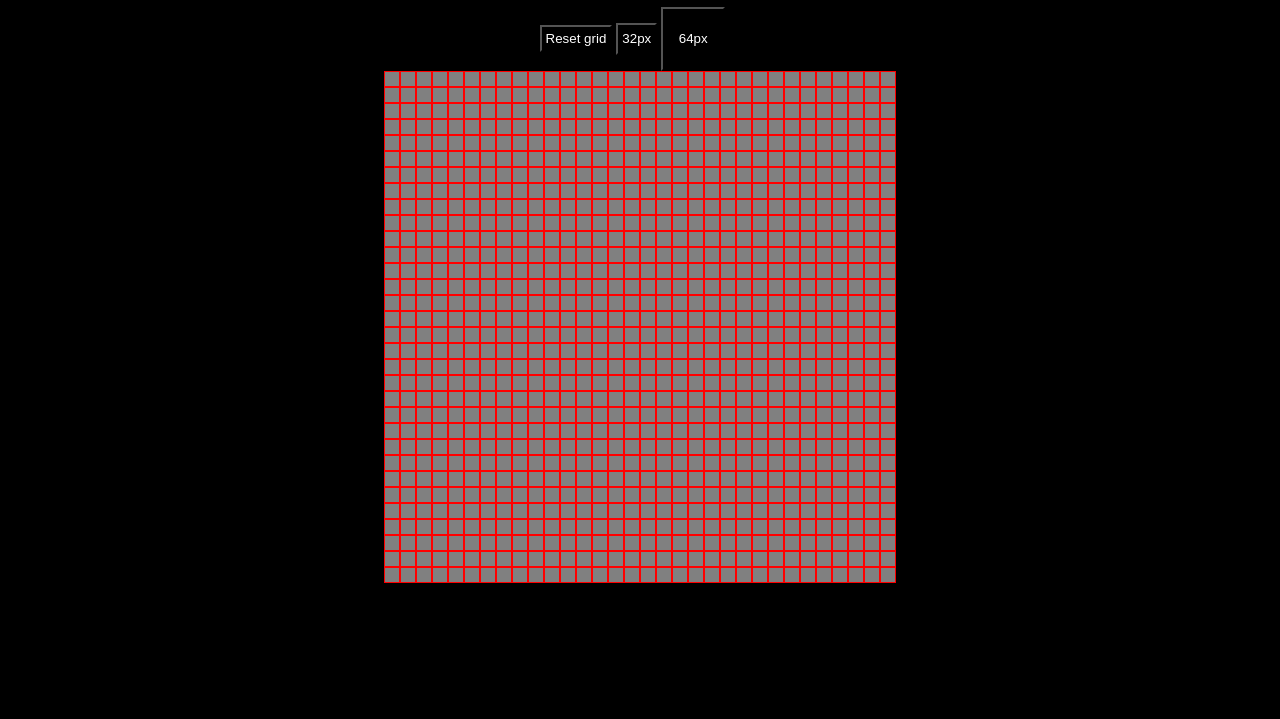
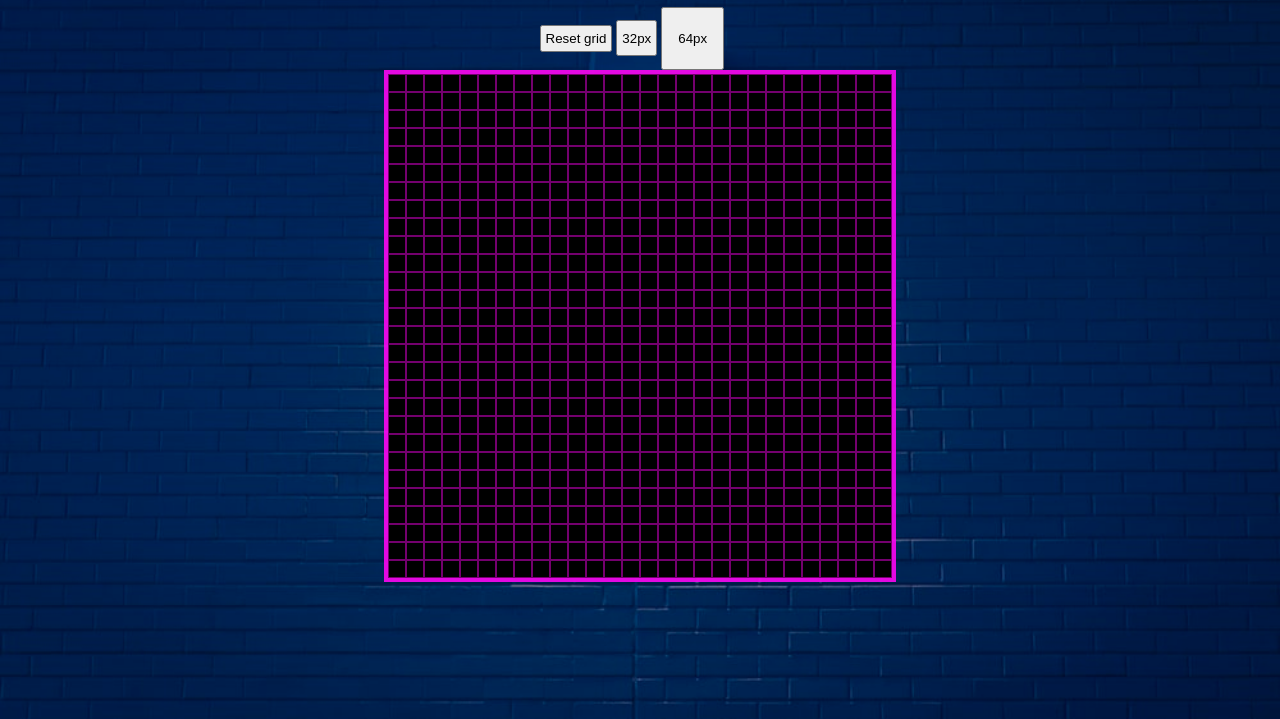
Before and after one commit to GaliosUA/etch-a-sketch, a plain HTML site: page index.html in a window 1280 px wide. Shown: the part 81-800 px from the top of the page. Drawn offline with Linux system fonts and the light colour scheme.

Commit message:
Change the design

```diff
--- a/script.js
+++ b/script.js
@@ -23,15 +23,15 @@ function changeColor(e) {
     this.classList.add('cell-yellow');
 }
 
-createCell(1024);
+createCell(784);
 
 resetButton.addEventListener('click', function(){
-    createCell(1024)
+    createCell(784)
     const cells = document.querySelectorAll('.grid div');
     cells.forEach(cell => cell.classList.add('cell'))
 });
 set32.addEventListener('click', function(){
-    createCell(256)
+    createCell(196)
     const cells = document.querySelectorAll('.grid div');
     cells.forEach(cell => cell.classList.add('cell-32'))
 });
--- a/style.css
+++ b/style.css
@@ -3,10 +3,11 @@ html {
 }
 *, *:before, *:after {
     box-sizing: inherit;
-    background-color: black;
-    color: white;
 }
 body {
+    background-image: url(./images/bg.jpg);
+    background-size: cover;
+    color: white;
     display: flex;
     flex-direction: column;
     align-items: center;
@@ -21,22 +22,23 @@ button {
     display: flex;
     flex-wrap: wrap;
     align-content: flex-start;
+    border:4px solid rgba(255, 6, 243, 0.89);
     width: 512px;
     height: 512px;
 }
 .cell {
-    background-color: grey;
-    border: 1px solid red;
-    width: 16px;
-    height: 16px;
+    background-color: rgb(0, 0, 0);
+    border: 1px solid rgba(131, 0, 124, 0.89);
+    width: 18px;
+    height: 18px;
 }
 .cell-32 {
-    width: 32px;
-    height: 32px;
+    width: 36px;
+    height: 36px;
 }
 .cell-64 {
-    width: 64px;
-    height: 64px;
+    width: 63px;
+    height: 63px;
 }
 .cell-yellow {
     background-color: yellow;
```
Also changed, not shown: images/bg.jpg (added).
